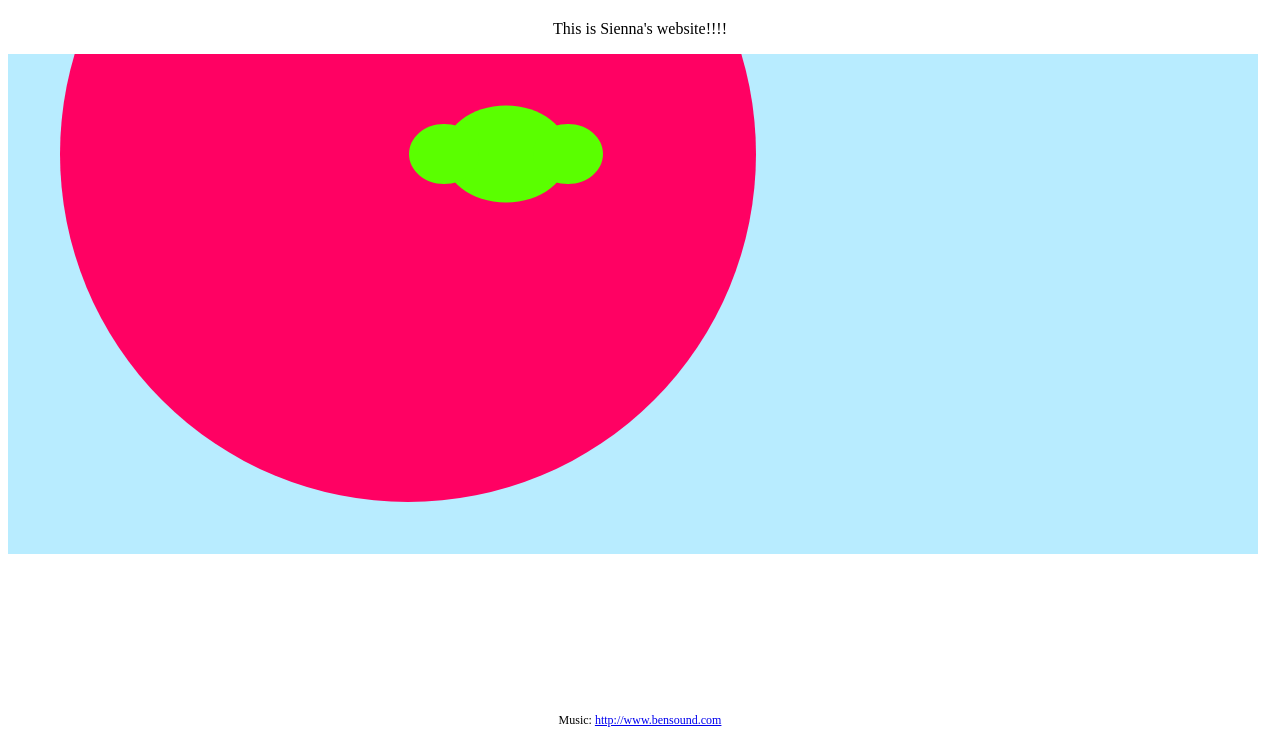
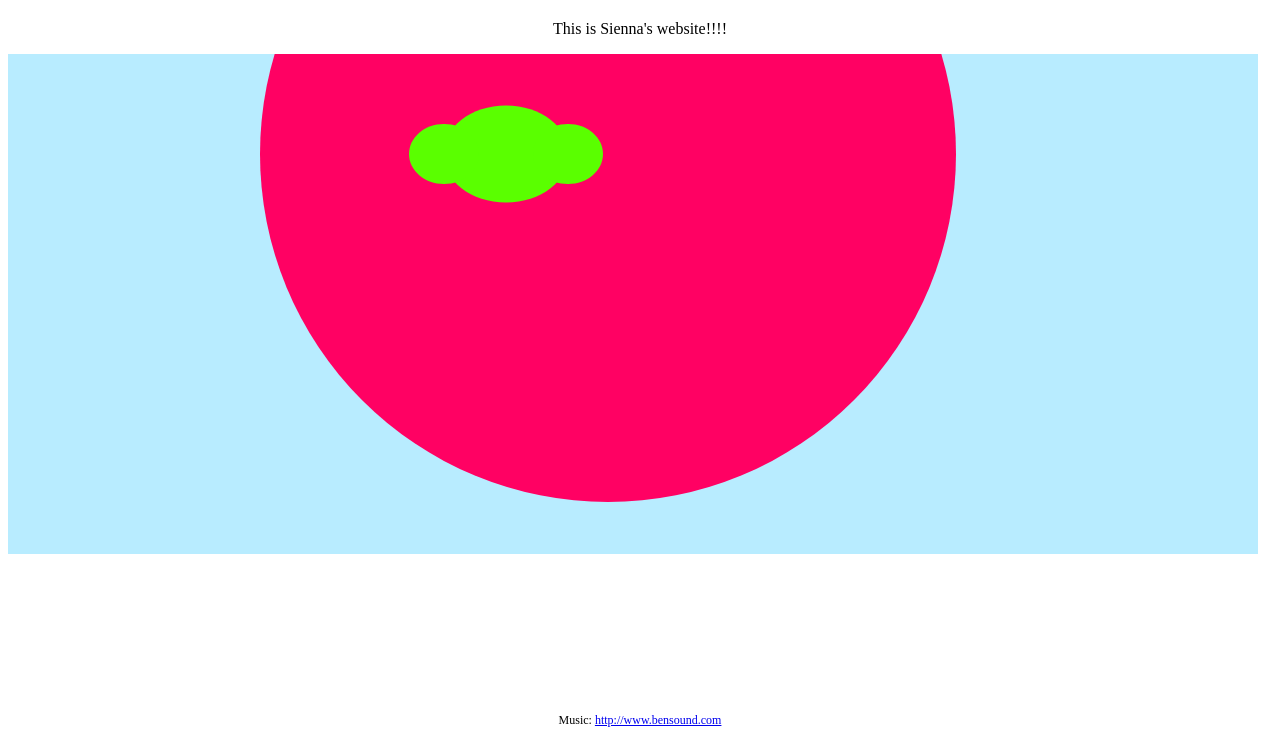
Before and after one commit to siennaL/game, a plain HTML site: page index.html in a window 1280 px wide. Shown: the part 60-804 px from the top of the page. Drawn offline with Linux system fonts and the light colour scheme.

Commit message:
Update index.html

```diff
--- a/index.html
+++ b/index.html
@@ -53,7 +53,7 @@ draw = function() {
 
     // this is the sun!!
     fill(255, 1, 99);
-    ellipse(400, 100, sunRadius, sunRadius);
+    ellipse(600, 100, sunRadius, sunRadius);
 
     // clouds
     fill(90, 255, 0);
```
